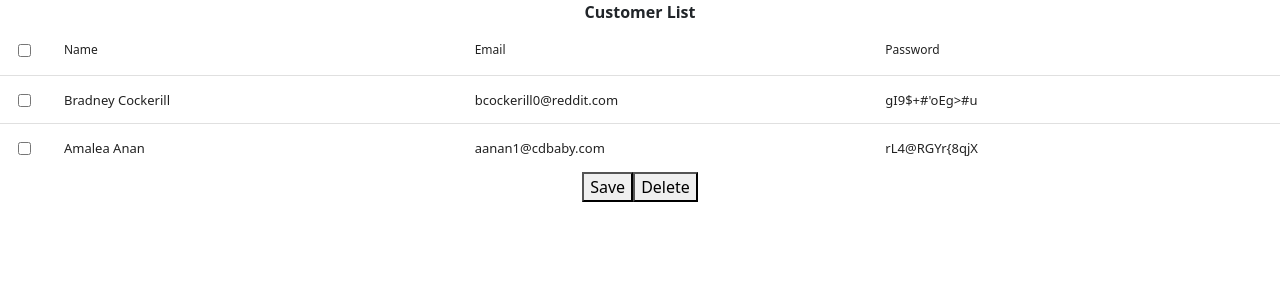
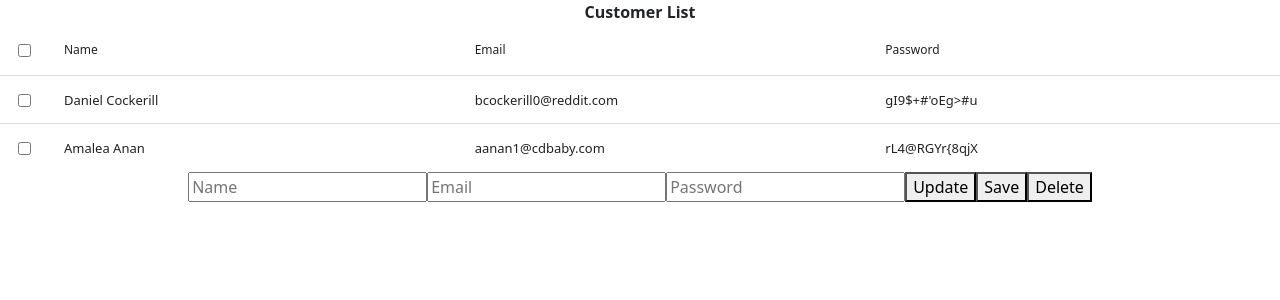
Before and after one commit to Abideet/react_project_phase_1, a React (Create React App) app: page / in a window 1280 px wide. Shown: the top 300 px of the page. Built offline with nearby package versions, Linux system fonts and the light colour scheme.

Commit message:
Added a Form Component and moved data to data.json

```diff
--- a/src/App.jsx
+++ b/src/App.jsx
@@ -1,7 +1,10 @@
 import './App.css';
 import DataTable from 'react-data-table-component';
 //import { tableCustomStyles } from './tableStyle.jsx';
+import data1 from './data.json';
+
 import { useCallback, useState } from 'react';
+import Form from "./components/Form"
 
 
 function App() {
@@ -24,10 +27,6 @@ function App() {
       sortable: true
     }
   ];
-
-  //in memory data
-  const data = [{id:1,name:"Bradney Cockerill",email:"bcockerill0@reddit.com",password:"gI9$+#'oEg>#u"},
-                {id:2,name:"Amalea Anan",email:"aanan1@cdbaby.com",password:"rL4@RGYr{8qjX"}];
 
   const [selectedRows, setSelectedRows] = useState([]);
 
@@ -52,31 +51,22 @@ function App() {
     console.log('Selected Rows: ', selectedRows);
   },[]);
 
-  const handleSave = () => {
-    console.log("Save button")
-  }
-
-  const handleDelete = () => {
-    console.log("Delete button")
-  }
-
   return (
-
    <div className="App">
-
       <header className="fw-bold">
         Customer List
       </header>
 
-
       <DataTable
-        columns={columns} data={data}
+        columns={columns} data={data1}
         conditionalRowStyles={conditionalRowStyles}
         onSelectedRowsChange={handleChange}
         selectableRows />
 
-        <button onClick={handleSave}>Save</button>
-        <button onClick={handleDelete}>Delete</button>
+
+      <Form/>
+
+
 
     </div>
   );
--- /dev/null
+++ b/src/components/Form.jsx
@@ -0,0 +1,33 @@
+function Form(){
+
+
+    const handleSave = () => {
+        console.log("Save button")
+      }
+
+      const handleDelete = () => {
+        console.log("Delete button")
+      }
+
+      const handleUpdate = () => {
+        console.log("Update button")
+      }
+
+
+    return (
+
+        <div>
+            <input placeholder="Name"/>
+            <input placeholder="Email"/>
+            <input placeholder="Password"/>
+            <button onClick={handleUpdate}>Update</button>
+            <button onClick={handleSave}>Save</button>
+            <button onClick={handleDelete}>Delete</button>
+        </div>
+
+    );
+
+
+}
+
+export default Form;
--- /dev/null
+++ b/src/data.json
@@ -0,0 +1,2 @@
+[{"id":1,"name":"Daniel Cockerill","email":"bcockerill0@reddit.com","password":"gI9$+#'oEg>#u"},
+{"id":2,"name":"Amalea Anan","email":"aanan1@cdbaby.com","password":"rL4@RGYr{8qjX"}]
```
